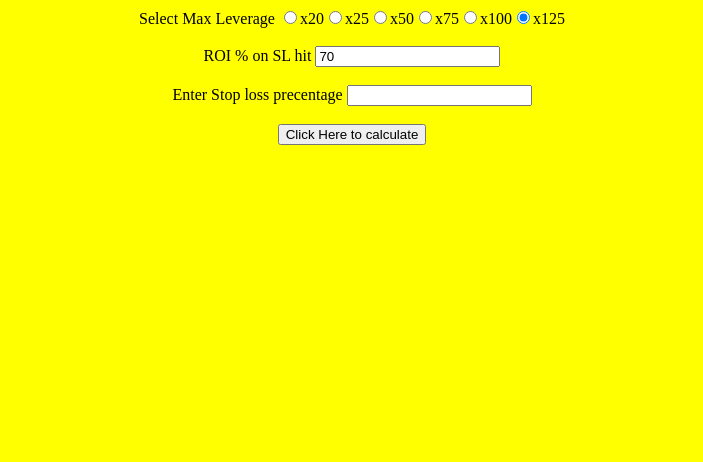
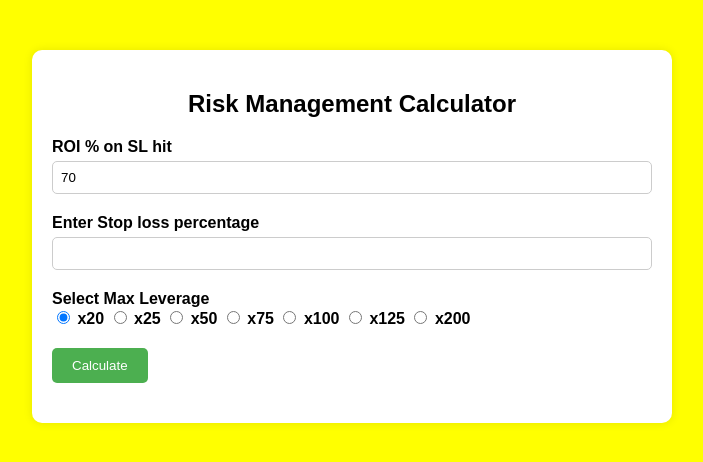
Before and after one commit to GamyGamin/Risk-Managment-in-Trading, a plain HTML site: page index.html in a window 1280 px wide. Shown: the whole page, without its empty margins (288-991 px from the left). Drawn offline with Linux system fonts and the light colour scheme.

Commit message:
Update index.html

```diff
--- a/index.html
+++ b/index.html
@@ -3,66 +3,136 @@
 <head>
     <meta charset="UTF-8"/>
     <meta name="viewport" content="width=device-width, initial-scale=1.0"/>
-    <title>Risk Managment Calculator</title>
+    <title>Risk Management Calculator</title>
+    <style>
+        body {
+            font-family: Arial, sans-serif;
+            background-color: yellow; /* Updated background color */
+            margin: 0;
+            padding: 0;
+        }
+        .container {
+            max-width: 600px;
+            margin: 50px auto;
+            padding: 20px;
+            background-color: #fff;
+            border-radius: 10px;
+            box-shadow: 0 0 10px rgba(0, 0, 0, 0.1);
+        }
+        .input-group {
+            margin-bottom: 20px;
+        }
+        label {
+            font-weight: bold;
+        }
+        input[type="text"] {
+            width: 100%;
+            padding: 8px;
+            border: 1px solid #ccc;
+            border-radius: 5px;
+            box-sizing: border-box;
+            margin-top: 5px;
+        }
+        button {
+            background-color: #4caf50;
+            color: #fff;
+            padding: 10px 20px;
+            border: none;
+            border-radius: 5px;
+            cursor: pointer;
+            transition: transform 0.3s ease; /* Added animation */
+        }
+        button:hover {
+            background-color: #45a049;
+            transform: scale(1.1); /* Added animation */
+        }
+        #result {
+            margin-top: 20px;
+        }
+        #result div {
+            margin-bottom: 10px;
+        }
+        #result div span {
+            font-weight: bold;
+        }
+    </style>
 </head>
-<body bgcolor="yellow">
-    <center>
-        <label for="radio">Select Max Leverage </label><input type="radio" id="x20" name="maxLeverage" value="HTML"/><label for="html">x20</label><input type="radio" id="x25" name="maxLeverage" value="HTML"/><label for="html">x25</label><input type="radio" id="x50" name="maxLeverage" value="HTML"/><label for="html">x50</label><input type="radio" id="x75" name="maxLeverage" value="HTML"/><label for="html">x75</label><input type="radio" id="x100" name="maxLeverage" value="HTML"/><label for="html">x100</label><input type="radio" id="x125" name="maxLeverage" value="HTML"  checked="checked"><label for="html"/>x125</label><br/><br/>
-        <label>ROI % on SL hit </label><input type="text" id="txtROI" value="70"> <br/><br/>
-        <label>Enter Stop loss precentage </label><input type="text" id="txtInput"> <br/><br/><button onclick="submit()">Click Here to calculate</button>
-        <br/><br/>
-        <div id="lev"></div><br/>
-        <div id="capital"></div><br/>
+<body>
+    <div class="container">
+        <h2 style="text-align: center;">Risk Management Calculator</h2>
+        <div class="input-group">
+            <label for="txtROI">ROI % on SL hit</label>
+            <input type="text" id="txtROI" value="70">
+        </div>
+        <div class="input-group">
+            <label for="txtInput">Enter Stop loss percentage</label>
+            <input type="text" id="txtInput">
+        </div>
+        <div class="input-group">
+            <label>Select Max Leverage</label><br>
+            <input type="radio" id="x20" name="maxLeverage" value="20" checked>
+            <label for="x20">x20</label>
+            <input type="radio" id="x25" name="maxLeverage" value="25">
+            <label for="x25">x25</label>
+            <input type="radio" id="x50" name="maxLeverage" value="50">
+            <label for="x50">x50</label>
+            <input type="radio" id="x75" name="maxLeverage" value="75">
+            <label for="x75">x75</label>
+            <input type="radio" id="x100" name="maxLeverage" value="100">
+            <label for="x100">x100</label>
+            <input type="radio" id="x125" name="maxLeverage" value="125">
+            <label for="x125">x125</label>
+            <input type="radio" id="x200" name="maxLeverage" value="200">
+            <label for="x200">x200</label>
+        </div>
+        <button id="calculateBtn" onclick="submit()">Calculate</button>
+        <div id="result">
+            <div id="lev"></div>
+            <div id="capital"></div>
             <div id="sl"></div>
-    </center>
-</body>
+        </div>
+    </div>
+    <script>
+        document.getElementById("calculateBtn").addEventListener("mouseover", function() {
+            var slPercentage = document.getElementById("txtInput").value;
+            if (slPercentage === "") {
+                this.style.display = "none";
+            }
+        });
 
-<script>
+        document.getElementById("txtInput").addEventListener("input", function() {
+            var calculateBtn = document.getElementById("calculateBtn");
+            if (this.value === "") {
+                calculateBtn.style.display = "block";
+            } else {
+                calculateBtn.style.display = "none";
+            }
+        });
+
         function submit(){
-    var slROI = document.getElementById("txtROI").value;
+            var slROI = parseFloat(document.getElementById("txtROI").value);
+            var slPercentage = parseFloat(document.getElementById("txtInput").value);
+            var maxLeverage = parseInt(document.querySelector('input[name="maxLeverage"]:checked').value);
 
-    var slPercentage = document.getElementById("txtInput").value;
+            var leverage = slROI / slPercentage;
+            var capital;
 
-    if(document.getElementById('x20').checked){
-        maxLeverage = 20;
-    }
-    else if (document.getElementById('x25').checked) {
-        maxLeverage = 25;
-    }
-    else if (document.getElementById('x50').checked) {
-        maxLeverage = 50;
-    }
-    else if (document.getElementById('x75').checked) {
-        maxLeverage = 75;
-    }
-    else if (document.getElementById('x100').checked) {
-        maxLeverage = 100;
-    }
-    else if (document.getElementById('x125').checked) {
-        maxLeverage = 125;
-    }
-    else{maxLeverage = 10;}
-
-    leverage = slROI / slPercentage;
-
-    if (leverage > maxLeverage){
-        multiFactor = leverage /maxLeverage;
+            if (leverage > maxLeverage) {
+                var multiFactor = leverage / maxLeverage;
                 capital = multiFactor * 5;
-        leverage = maxLeverage
-    }
-    else if(leverage <= maxLeverage){
+                leverage = maxLeverage;
+            } else {
                 capital = 5;
             }
 
-    document.getElementById("lev").innerHTML = `Leverage - ${Math.floor(leverage)}x`;
-    document.getElementById("capital").innerHTML = `Capital % - ${Math.floor(capital)}%`;
-    document.getElementById("sl").innerHTML = `ROI when you Stopped out - ${slROI}%`;
-
+            document.getElementById("lev").innerHTML = `<span>Leverage:</span> ${Math.floor(leverage)}x`;
+            document.getElementById("capital").innerHTML = `<span>Capital %:</span> ${Math.floor(capital)}%`;
+            document.getElementById("sl").innerHTML = `<span>ROI when you Stopped out:</span> ${slROI}%`;
 
             if (slROI > 100){
-        alert("Your ROI is greater than 100%. I recommend you to change ROI");
+                alert("Your ROI is greater than 100%. Please adjust your ROI.");
             }
-
         }
     </script>
+</body>
 </html>
```
Lines whose indentation alone changed are shown as unchanged.
